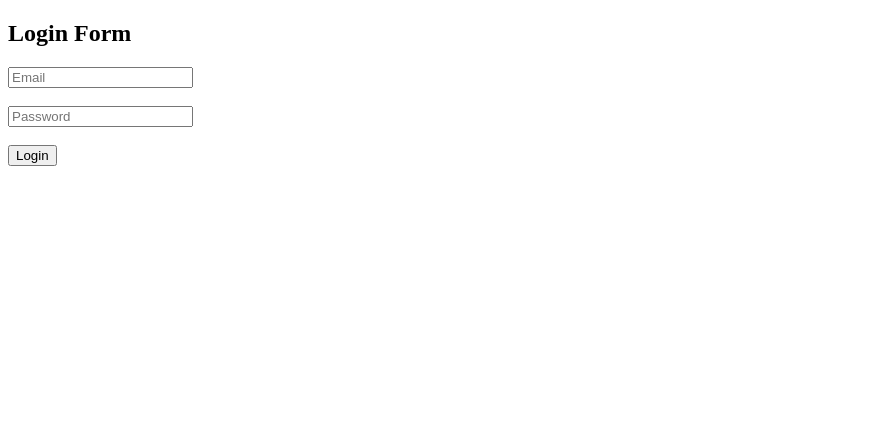
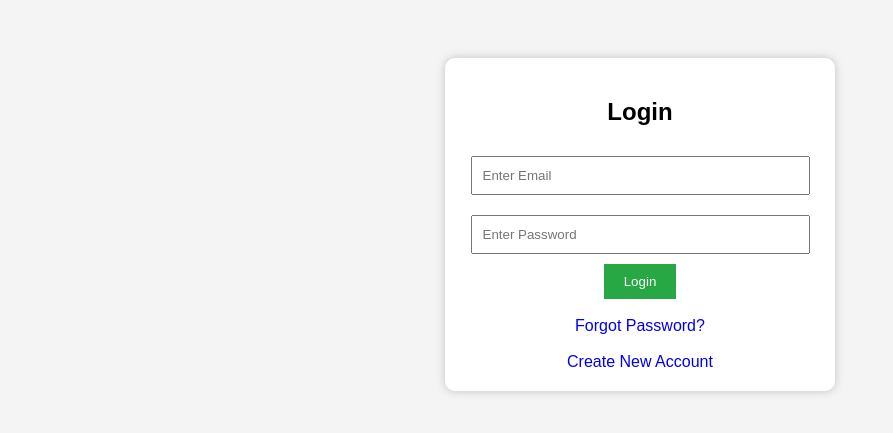
Before and after one commit to sanika0428/website-using-php, a PHP site: page /login.php in a window 1280 px wide. Shown: the top 433 px of the page, without its empty margins (0-893 px from the left). Run offline with PHP 8.4, Linux system fonts and the light colour scheme.

Commit message:
Add files via upload

```diff
--- a/login.php
+++ b/login.php
@@ -1,21 +1,30 @@
 <?php
+session_start();
 include 'db.php';
 
-if(isset($_POST['login'])){
-
+if(isset($_POST['login']))
+{
     $email = $_POST['email'];
     $password = $_POST['password'];
 
-    $sql = "SELECT * FROM users
-            WHERE email='$email'
-            AND password='$password'";
+    $sql = "SELECT * FROM users WHERE email='$email' AND password='$password'";
 
-    $result = mysqli_query($conn,$sql);
+    $result = mysqli_query($conn, $sql);
 
-    if(mysqli_num_rows($result) > 0){
-        echo "Login Successful";
-    } else {
-        echo "Invalid Email or Password";
+    if(mysqli_num_rows($result) > 0)
+    {
+        $user = mysqli_fetch_assoc($result);
+
+        $_SESSION['id'] = $user['id'];
+        $_SESSION['fullname'] = $user['fullname'];
+        $_SESSION['email'] = $user['email'];
+
+        header("Location: profile.php");
+        exit();
+    }
+    else
+    {
+        $error = "Invalid Email or Password";
     }
 }
 ?>
@@ -23,21 +32,79 @@ if(isset($_POST['login'])){
 <!DOCTYPE html>
 <html>
 <head>
-    <title>Login</title>
+    <title>Login - Hope Foundation</title>
+    <style>
+        body{
+            font-family: Arial, sans-serif;
+            background:#f4f4f4;
+            text-align:center;
+            padding-top:50px;
+        }
+
+        .container{
+            width:350px;
+            margin:auto;
+            background:white;
+            padding:20px;
+            border-radius:10px;
+            box-shadow:0 0 10px rgba(0,0,0,0.2);
+        }
+
+        input{
+            width:90%;
+            padding:10px;
+            margin:10px 0;
+        }
+
+        button{
+            background:#28a745;
+            color:white;
+            border:none;
+            padding:10px 20px;
+            cursor:pointer;
+        }
+
+        a{
+            text-decoration:none;
+        }
+
+        .error{
+            color:red;
+        }
+    </style>
 </head>
 <body>
 
-<h2>Login Form</h2>
+<div class="container">
 
-<form method="POST">
+    <h2>Login</h2>
 
-    <input type="email" name="email" placeholder="Email" required><br><br>
+    <?php
+    if(isset($error))
+    {
+        echo "<p class='error'>$error</p>";
+    }
+    ?>
 
-    <input type="password" name="password" placeholder="Password" required><br><br>
+    <form method="POST">
 
-    <button type="submit" name="login">Login</button>
+        <input type="email" name="email" placeholder="Enter Email" required>
 
-</form>
+        <input type="password" name="password" placeholder="Enter Password" required>
+
+        <button type="submit" name="login">Login</button>
+
+    </form>
+
+    <br>
+
+    <a href="forgot_password.php">Forgot Password?</a>
+
+    <br><br>
+
+    <a href="register.php">Create New Account</a>
+
+</div>
 
 </body>
 </html>
```
Also changed, not shown: forgot_password.php (added, +41 -0 lines), profile.php (added, +25 -0 lines), 1 other file.
